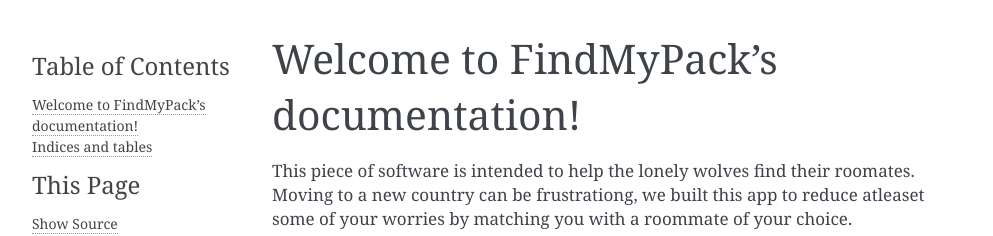
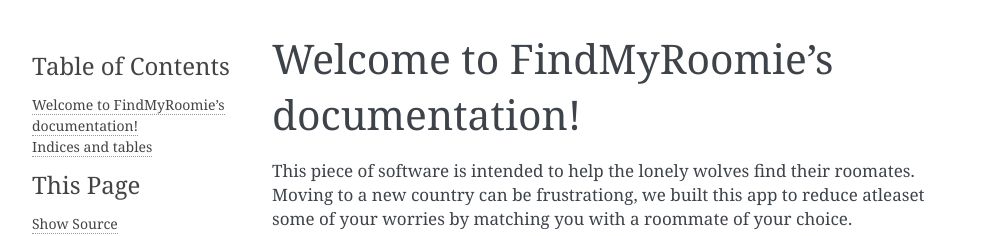
Before and after one commit to rohitgeddam/FindMyRoomie, a Sphinx documentation site: the page built from docs/index.rst, in a window 1280 px wide. Shown: the top 236 px of the page, without its empty margins (148-1141 px from the left). Built offline with Sphinx 7.4.7, drawn with Linux system fonts in a browser that asks for light colours.

Commit message:
change project title in docs

```diff
--- a/docs/conf.py
+++ b/docs/conf.py
@@ -22,7 +22,7 @@
 
 # -- Project information -----------------------------------------------------
 
-project = 'FindMyPack'
+project = 'FindMyRoomie'
 copyright = '2022, Rohit Geddam'
 author = 'Rohit Geddam'
 
--- a/docs/index.rst
+++ b/docs/index.rst
@@ -6,7 +6,7 @@
 
 
 
-Welcome to FindMyPack's documentation!
+Welcome to FindMyRoomie's documentation!
 ======================================
 
 This piece of software is intended to help the lonely wolves find their roomates.
```
